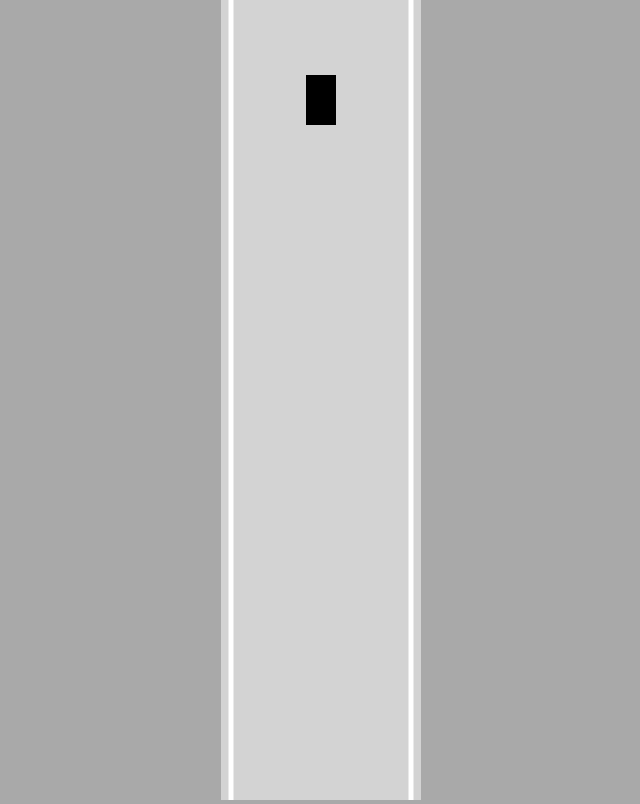
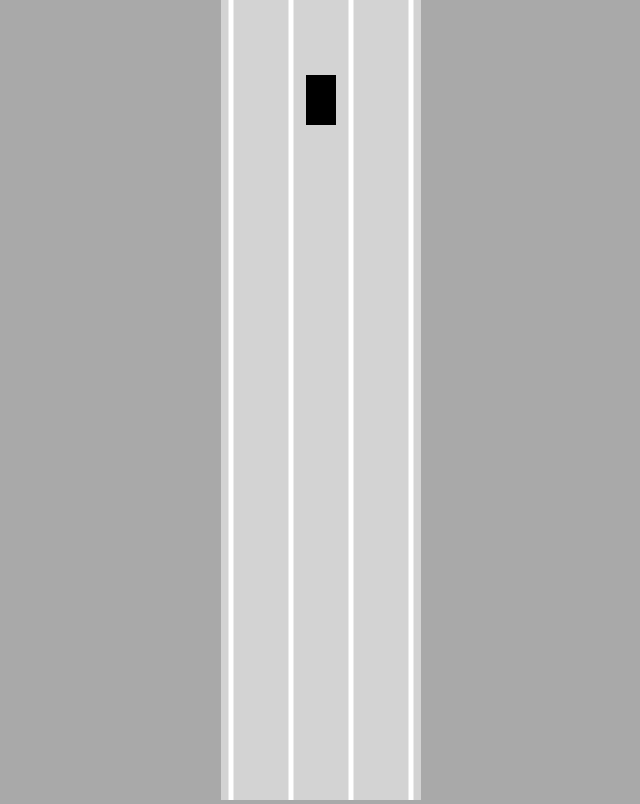
Before and after one commit to dtmiranda/self_drivin_carAI, a plain HTML site: page index.html in a window 1280 px wide. Shown: the whole page, without its empty margins (319-959 px from the left). Drawn offline with Linux system fonts and the light colour scheme.

Commit message:
create the two midle lines

```diff
--- a/index.html
+++ b/index.html
@@ -13,6 +13,7 @@
 
 
   <canvas id="myCanvas"></canvas>
+  <script src="utils.js"></script>
   <script src="road.js"></script>
   <script src="controls.js"></script>
   <script src="car.js"></script>
--- a/road.js
+++ b/road.js
@@ -19,15 +19,20 @@ class Road{
     context.lineWidth = 5;
     context.strokeStyle = "white";
 
-    context.beginPath();
-    context.moveTo(this.left, this.top);
-    context.lineTo(this.left, this.bottom);
-    context.stroke();
+    //linear interpolation used  to draw the road lines
+    for(let i = 0; i <= this.laneCount; i++){
+      const lineXPosition = lerp(
+        this.left,
+        this.right,
+        i/this.laneCount
+      );
 
-    context.beginPath();
-    context.moveTo(this.right, this.top);
-    context.lineTo(this.right, this.bottom);
-    context.stroke();
 
+
+      context.beginPath();
+      context.moveTo(lineXPosition, this.top);
+      context.lineTo(lineXPosition, this.bottom);
+      context.stroke();
+    }
   }
 }
--- /dev/null
+++ b/utils.js
@@ -0,0 +1,3 @@
+function lerp(A, B, t){
+  return A + (B - A) * t;
+}
```
